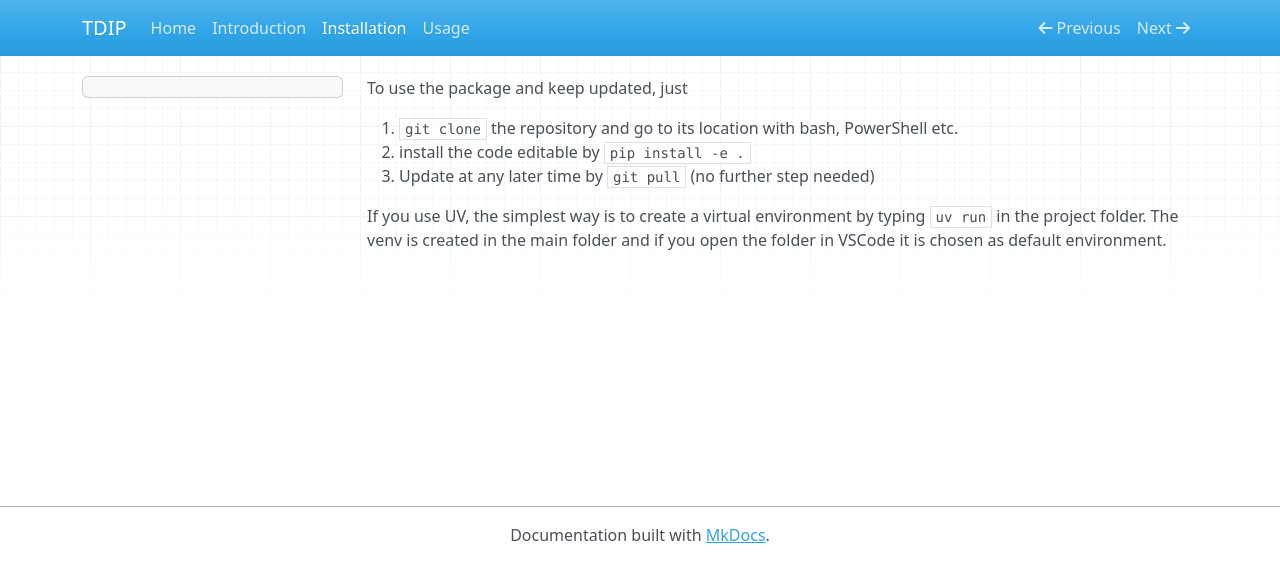
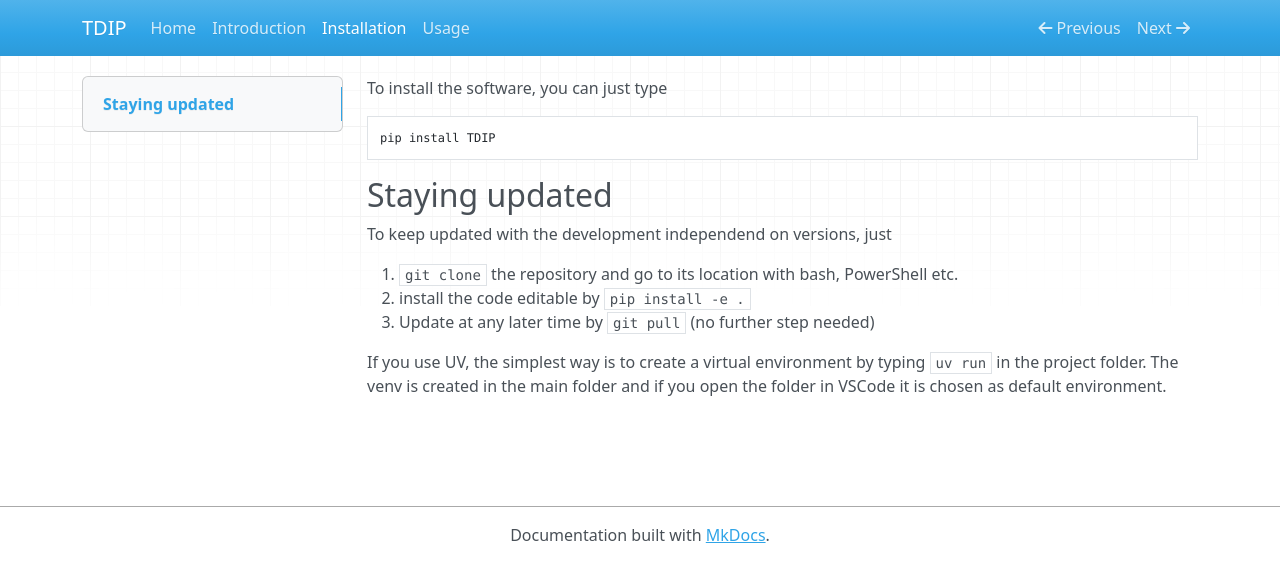
Before and after one commit to TUBAF-EM/TDIP, an MkDocs documentation site: the page built from docs/installation.md, in a window 1280 px wide. Shown: the top 582 px of the page. Built offline with MkDocs 1.6.1, drawn with Linux system fonts in a browser that asks for light colours; nearby versions of some CDN libraries.

Commit message:
DOC simplistic pip install

````diff
--- a/docs/installation.md
+++ b/docs/installation.md
@@ -1,4 +1,11 @@
-To use the package and keep updated, just
+To install the software, you can just type
+```
+pip install TDIP
+```
+
+## Staying updated
+
+To keep updated with the development independend on versions, just
 
 1. `git clone` the repository and go to its location with bash, PowerShell etc.
 2. install the code editable by `pip install -e .`
````
